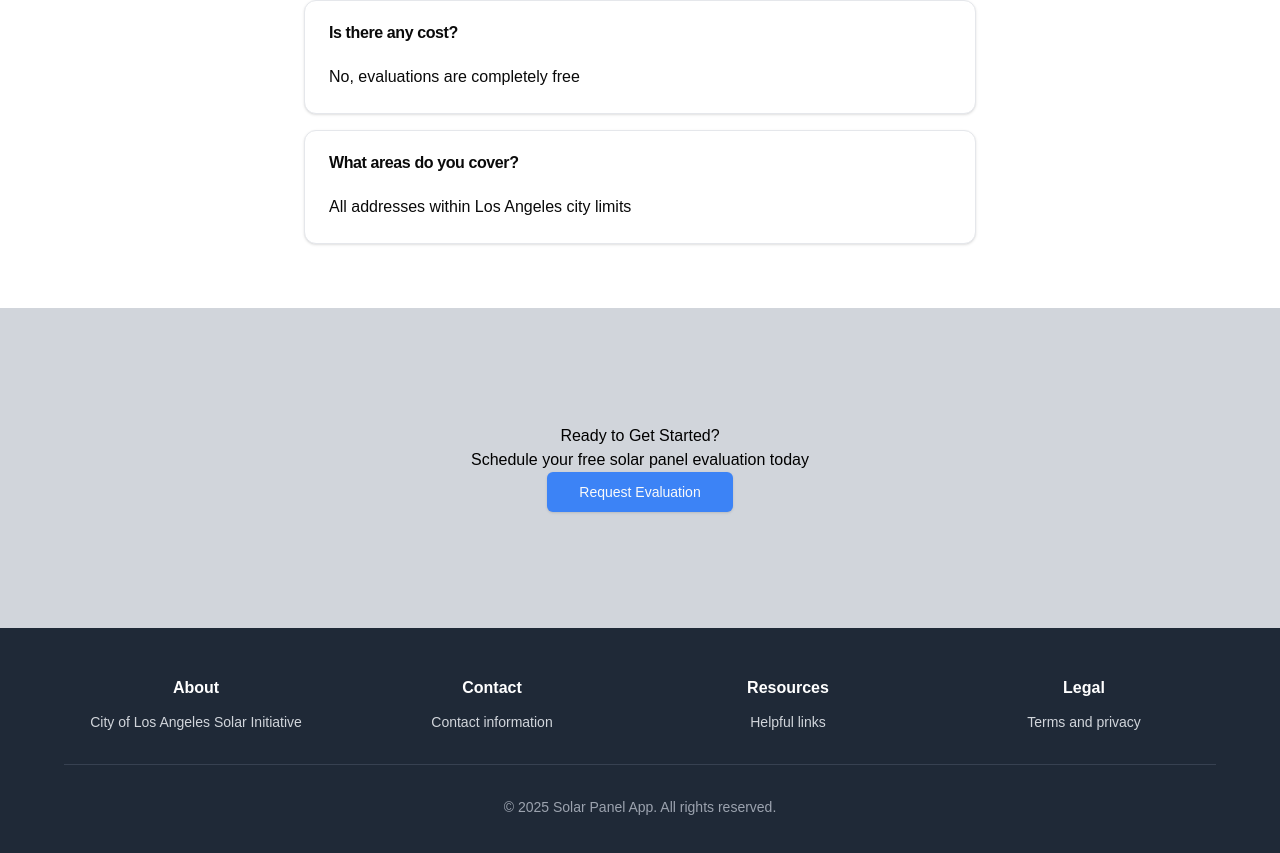
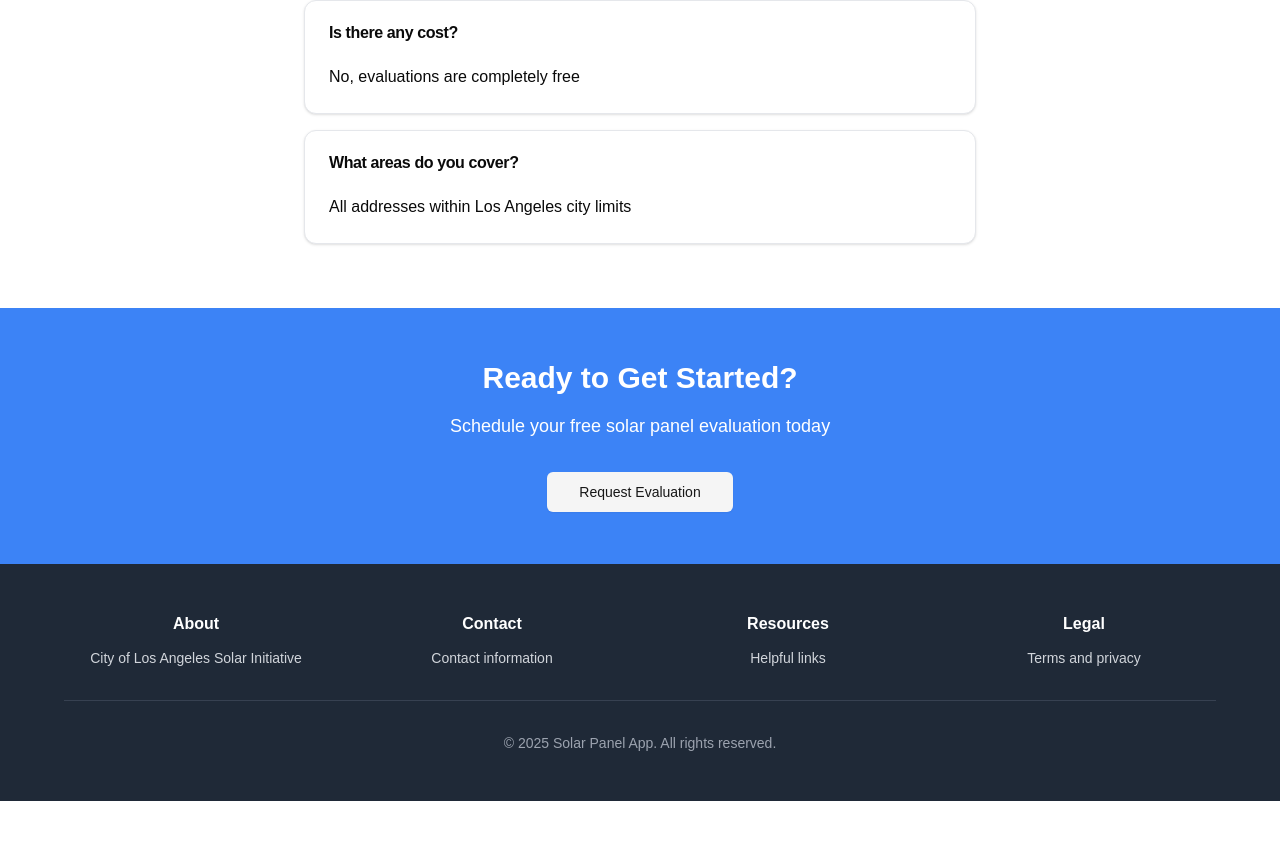
Before and after one commit to chingu-voyages/v52-tier3-team-33, a Next.js app in the folder solar-panel/: page /public in a window 1280 px wide. Shown: the part 1915-2768 px from the top of the page. After the commit the page ends 2716 px from the top, so only its background shows below. Built offline with nearby package versions, Linux system fonts and the light colour scheme.

Commit message:
Add styling to cta component

```diff
--- a/solar-panel/src/app/public/adopt/cta.tsx
+++ b/solar-panel/src/app/public/adopt/cta.tsx
@@ -5,13 +5,15 @@ import { Button } from "@/components/ui/button";
 export default function CTA(): React.ReactNode {
   return (
     <section
-      className="flex max-h-96 min-h-80 w-full flex-col items-center justify-center bg-gray-300"
+      className="bg-primary flex min-h-64 w-full flex-col items-center justify-center text-white"
       id="cta"
     >
-      <h1>Ready to Get Started?</h1>
-      <p>Schedule your free solar panel evaluation today</p>
-      <Link href="/public/evaluate">
-        <Button variant="default" size="lg">
+      <h1 className="text-3xl font-bold">Ready to Get Started?</h1>
+      <p className="mt-4 text-lg">
+        Schedule your free solar panel evaluation today
+      </p>
+      <Link href="/public/evaluate" className="mt-8">
+        <Button variant="secondary" size="lg">
           Request Evaluation
         </Button>
       </Link>
```
